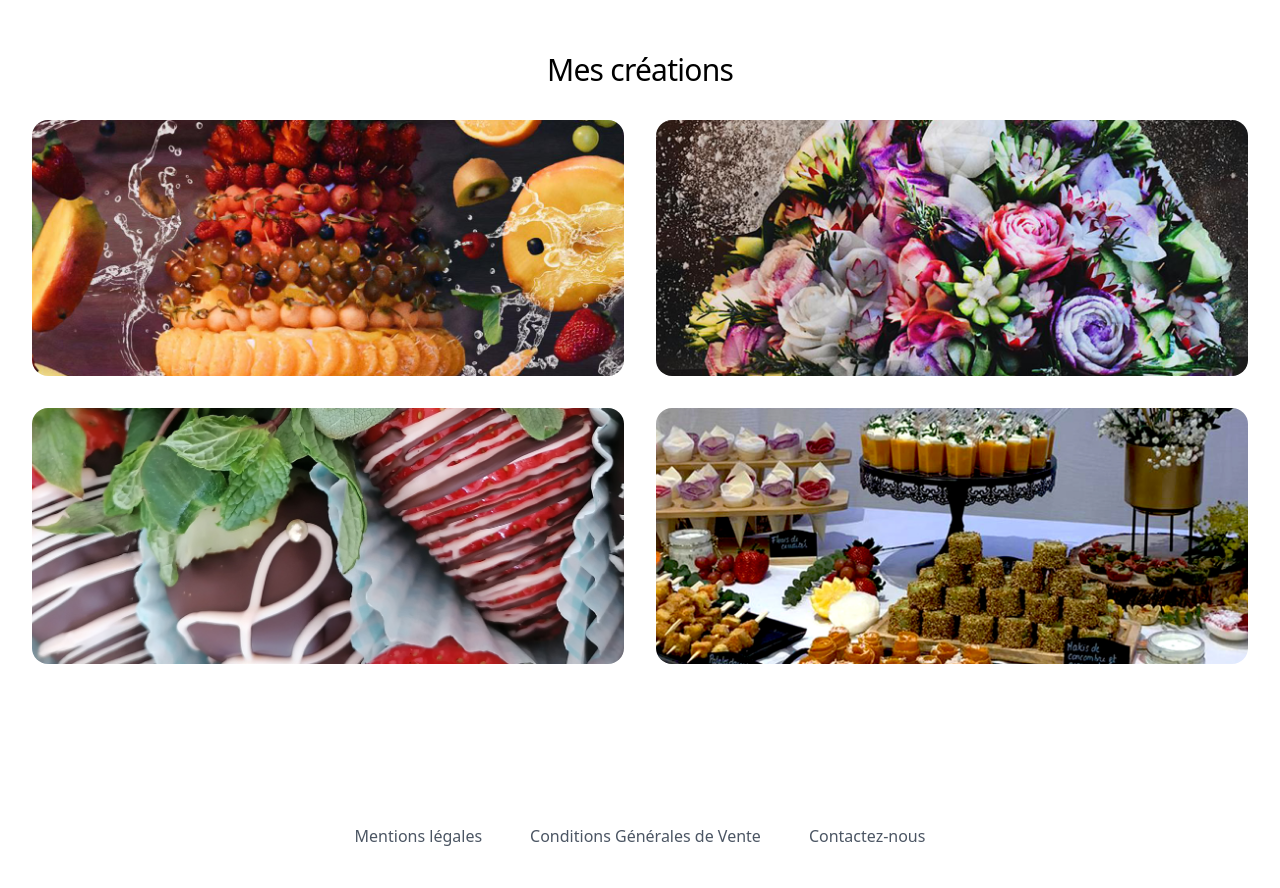
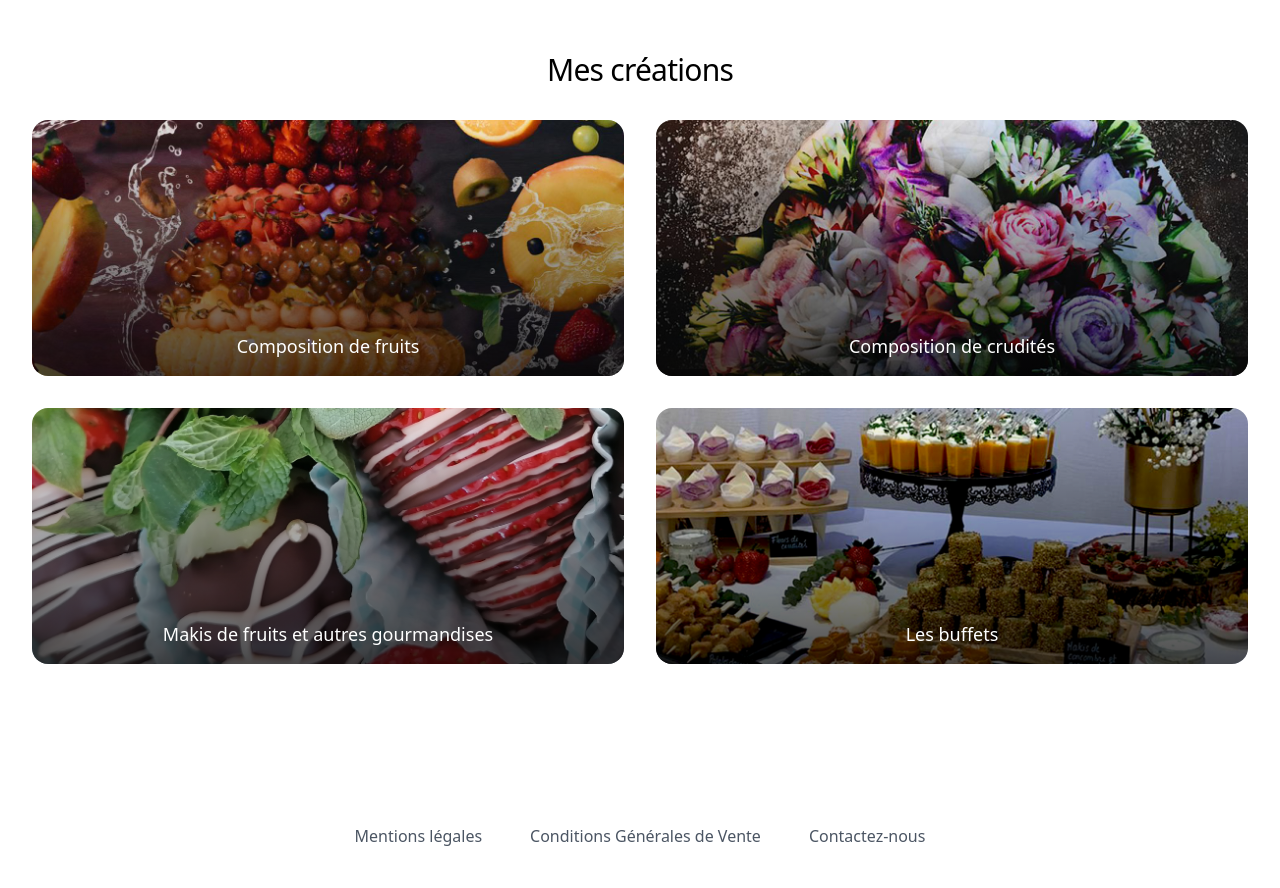
Before and after one commit to Foohx/esprit-primeur, a Next.js app: page /apicius in a window 1280 px wide. Shown: the part 1280-2168 px from the top of the page. Built offline with nearby package versions, Linux system fonts and the light colour scheme.

Commit message:
fix(apicius): display product name when not hover

```diff
--- a/src/pages/apicius.tsx
+++ b/src/pages/apicius.tsx
@@ -144,7 +144,7 @@ export default function Page() {
                     "flex flex-col justify-end items-center",
                     "p-4",
                     "bg-gradient-to-t from-black/70 to-black/0",
-                    "opacity-0 group-hover:opacity-100 transition-opacity duration-300"
+                    "group-hover:opacity-0 transition-opacity duration-300"
                   )}
                 >
                   <h3 className="text-lg font-medium text-center text-white">
```
